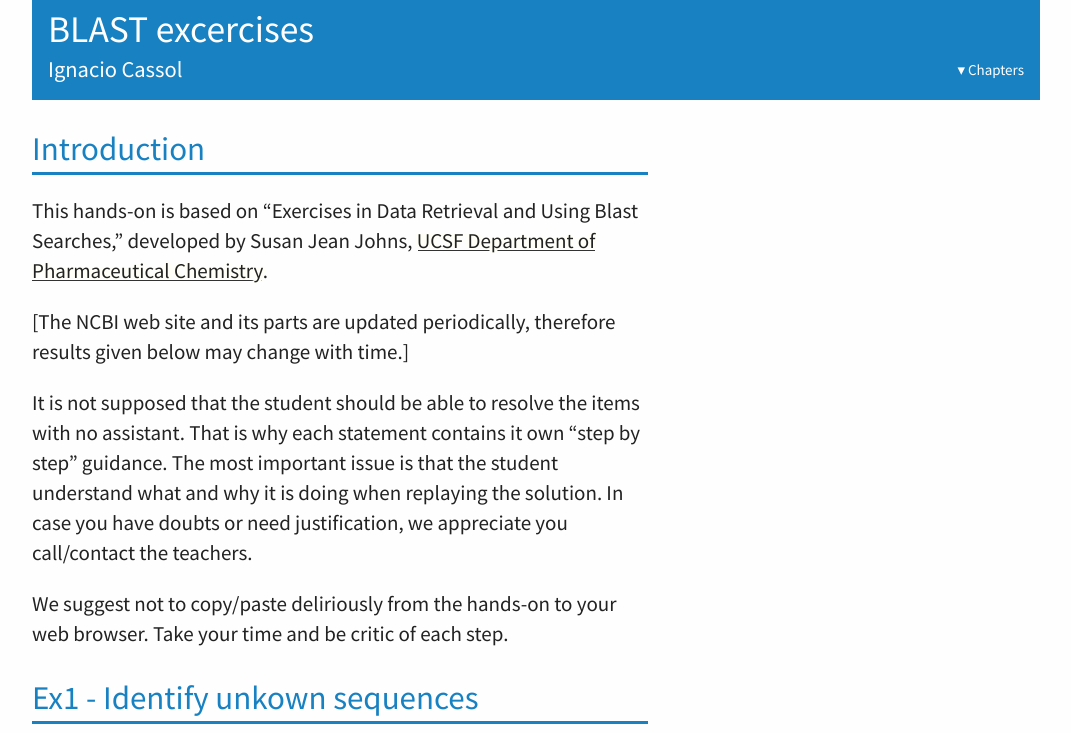
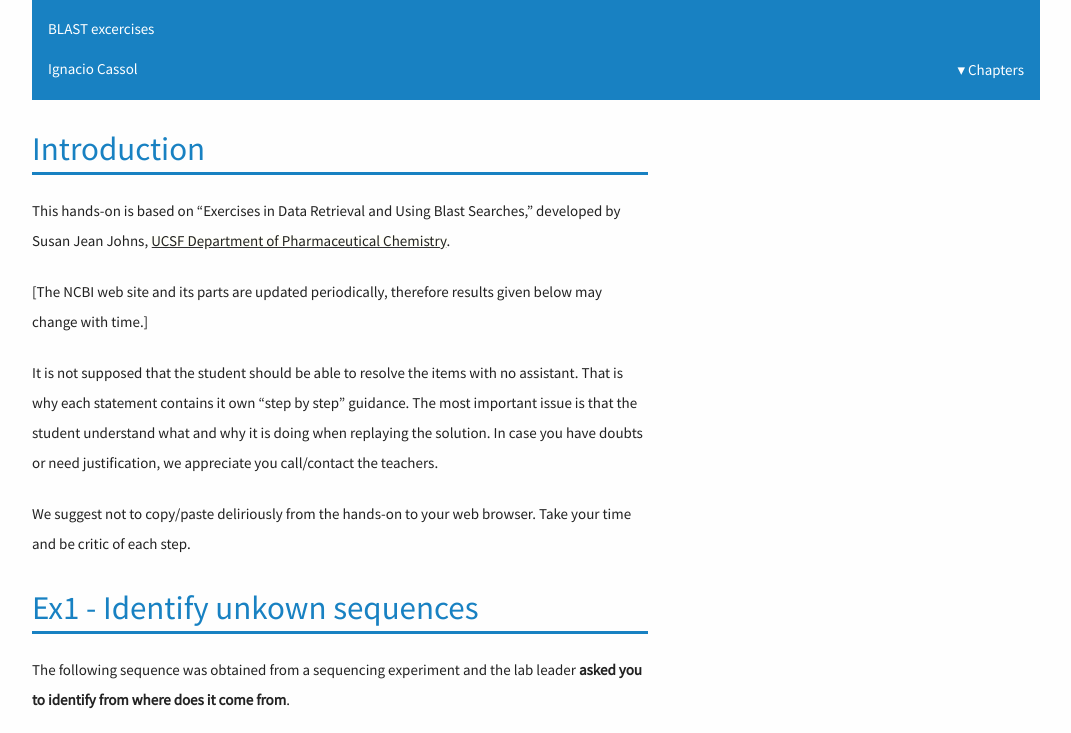
Before and after one commit to icassol/hands_on_BLAST, a plain HTML site: page index.html in a window 1280 px wide. Shown: the top 733 px of the page, without its empty margins (128-1199 px from the left). Drawn offline with Linux system fonts and the light colour scheme.

Commit message:
Update index.html

```diff
--- a/index.html
+++ b/index.html
@@ -72,7 +72,7 @@ function reset_tooltip(id) {
 <body>
 
 <style>
-li,span{
+p,li,span{
 font-size:15px !important;
 }
 </style>
```
